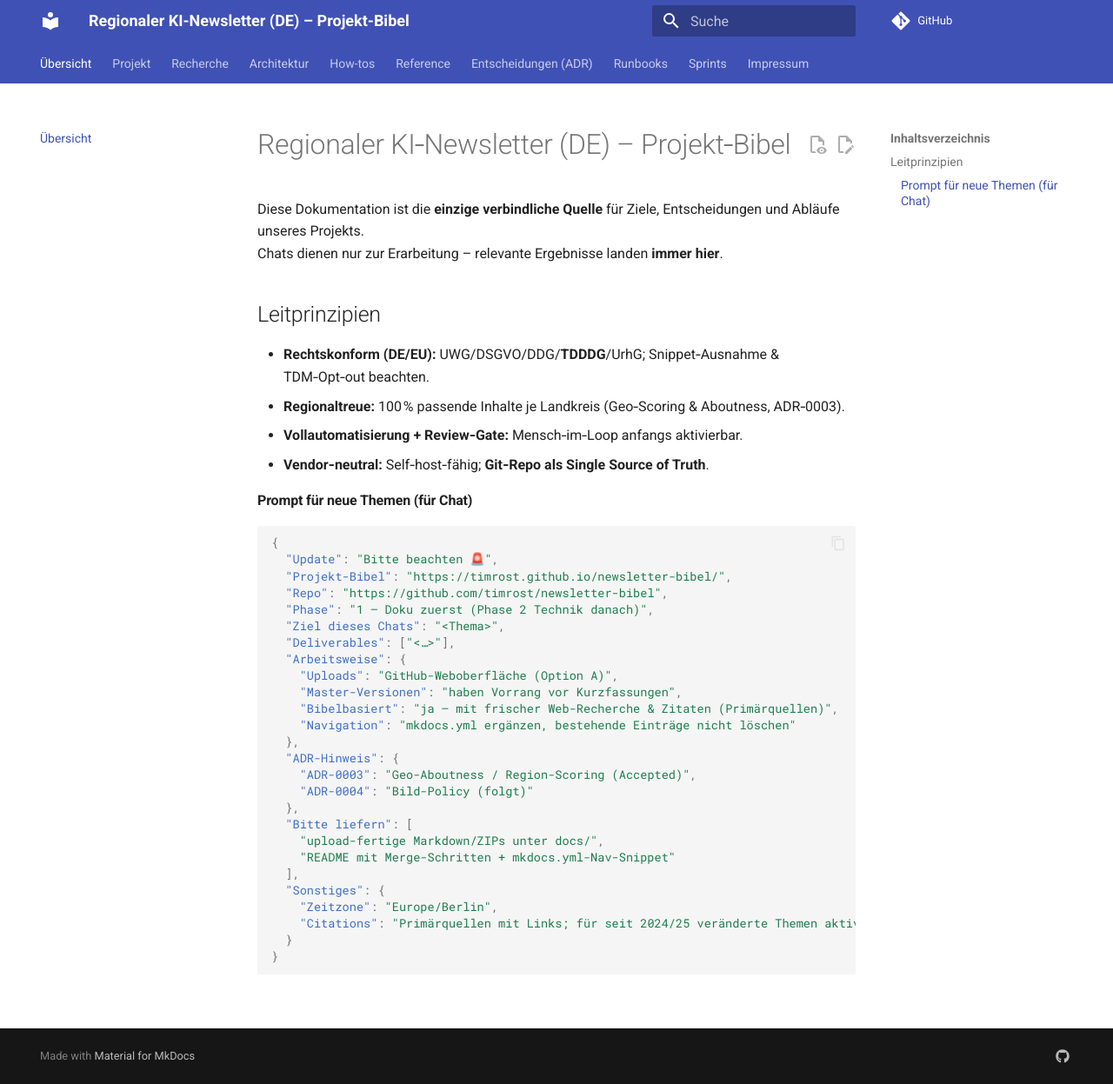
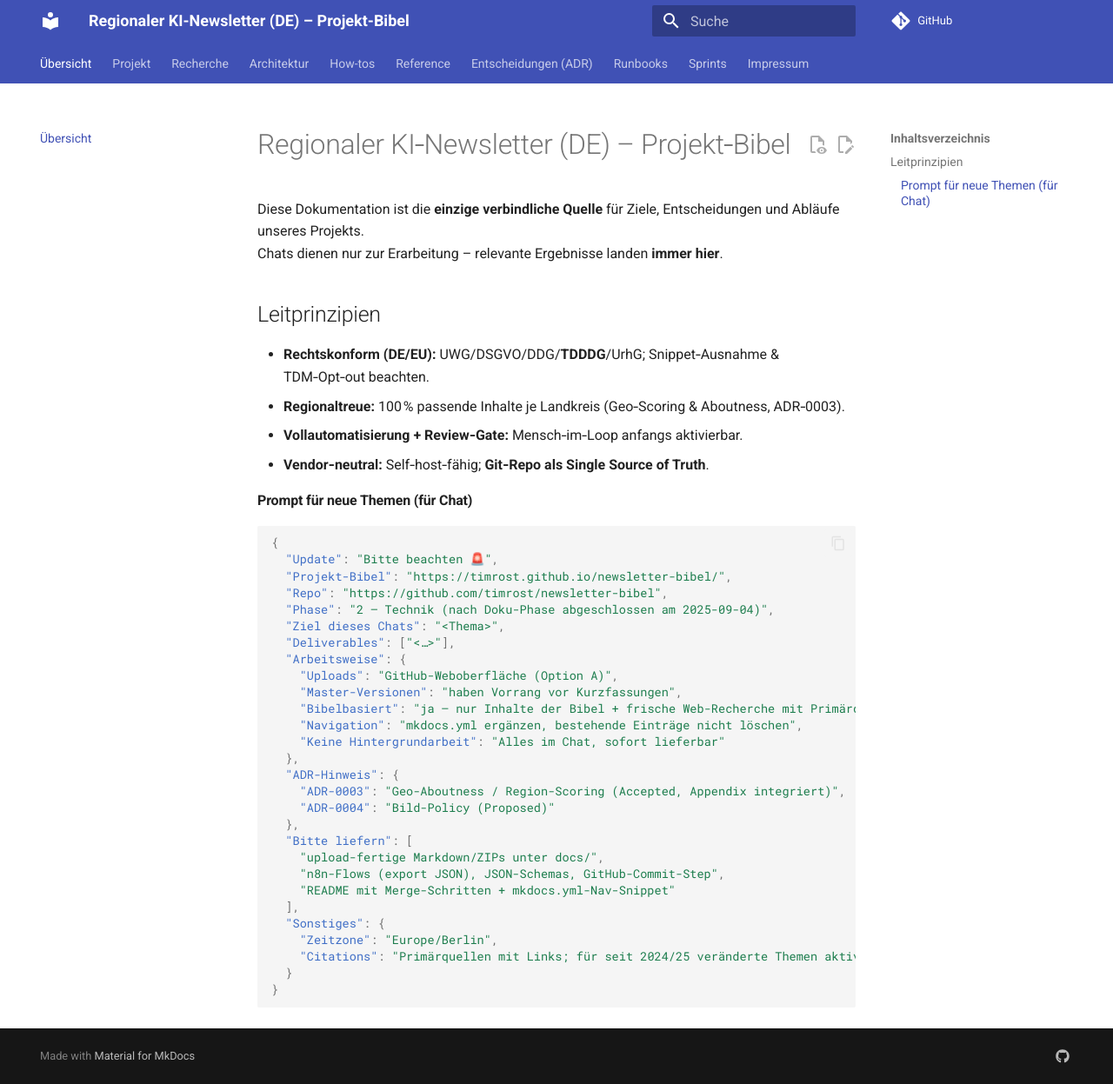
Before and after one commit to timrost/newsletter-bibel, an MkDocs documentation site: the page built from docs/index.md, in a window 1280 px wide and 1247 px high. Shown: the whole window at 87% size. Built offline with MkDocs 1.6.1 and Material for MkDocs 9.7.7, drawn with Linux system fonts in a browser that asks for light colours; comment, search, counter and statistics services are not loaded.

Commit message:
Update index.md

```diff
--- a/docs/index.md
+++ b/docs/index.md
@@ -15,21 +15,23 @@ Chats dienen nur zur Erarbeitung – relevante Ergebnisse landen **immer hier**.
   "Update": "Bitte beachten 🚨",
   "Projekt-Bibel": "https://timrost.github.io/newsletter-bibel/",
   "Repo": "https://github.com/timrost/newsletter-bibel",
-  "Phase": "1 – Doku zuerst (Phase 2 Technik danach)",
+  "Phase": "2 – Technik (nach Doku-Phase abgeschlossen am 2025-09-04)",
   "Ziel dieses Chats": "<Thema>",
   "Deliverables": ["<…>"],
   "Arbeitsweise": {
     "Uploads": "GitHub-Weboberfläche (Option A)",
     "Master-Versionen": "haben Vorrang vor Kurzfassungen",
-    "Bibelbasiert": "ja – mit frischer Web-Recherche & Zitaten (Primärquellen)",
-    "Navigation": "mkdocs.yml ergänzen, bestehende Einträge nicht löschen"
+    "Bibelbasiert": "ja – nur Inhalte der Bibel + frische Web-Recherche mit Primärquellen",
+    "Navigation": "mkdocs.yml ergänzen, bestehende Einträge nicht löschen",
+    "Keine Hintergrundarbeit": "Alles im Chat, sofort lieferbar"
   },
   "ADR-Hinweis": {
-    "ADR-0003": "Geo-Aboutness / Region-Scoring (Accepted)",
-    "ADR-0004": "Bild-Policy (folgt)"
+    "ADR-0003": "Geo-Aboutness / Region-Scoring (Accepted, Appendix integriert)",
+    "ADR-0004": "Bild-Policy (Proposed)"
   },
   "Bitte liefern": [
     "upload-fertige Markdown/ZIPs unter docs/",
+    "n8n-Flows (export JSON), JSON-Schemas, GitHub-Commit-Step",
     "README mit Merge-Schritten + mkdocs.yml-Nav-Snippet"
   ],
   "Sonstiges": {
```
